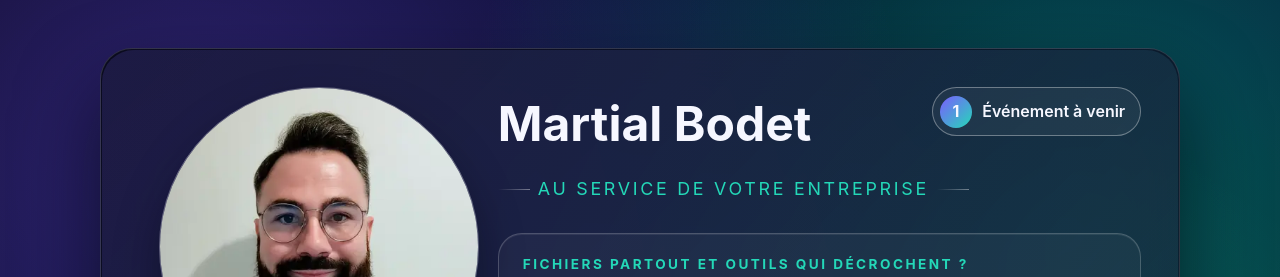
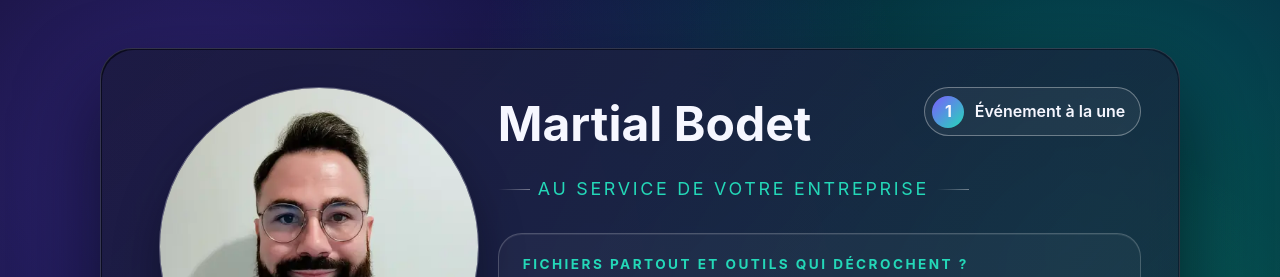
Before and after one commit to mbodetdata/hub, a Jekyll site: the page built from index.html, in a window 1280 px wide. Shown: the top 277 px of the page. Built offline with Jekyll 4.4.1, drawn with Linux system fonts in a browser that asks for light colours.

Commit message:
Avenir -> A la une

```diff
--- a/index.html
+++ b/index.html
@@ -45,7 +45,7 @@
         {% if sorted_featured_size > 0 %}
         <a class="card-profile__events-chip" href="#hub-featured-title">
           <span class="card-profile__events-count">{{ sorted_featured_size }}</span>
-          <span>&Eacute;v&eacute;nement{% if sorted_featured_size > 1 %}s{% endif %} &agrave; venir</span>
+          <span>&Eacute;v&eacute;nement{% if sorted_featured_size > 1 %}s{% endif %} &agrave; la une</span>
         </a>
         {% endif %}
       </div>
@@ -213,7 +213,7 @@
       {% endif %}
     </div>
     <span class="hub-timeline__count">
-      {{ sorted_featured_size }} &eacute;v&eacute;nement{% if sorted_featured_size > 1 %}s{% endif %} &agrave; venir
+      {{ sorted_featured_size }} &eacute;v&eacute;nement{% if sorted_featured_size > 1 %}s{% endif %} &agrave; la une
     </span>
   </header>
   <div class="hub-timeline__grid">
```
